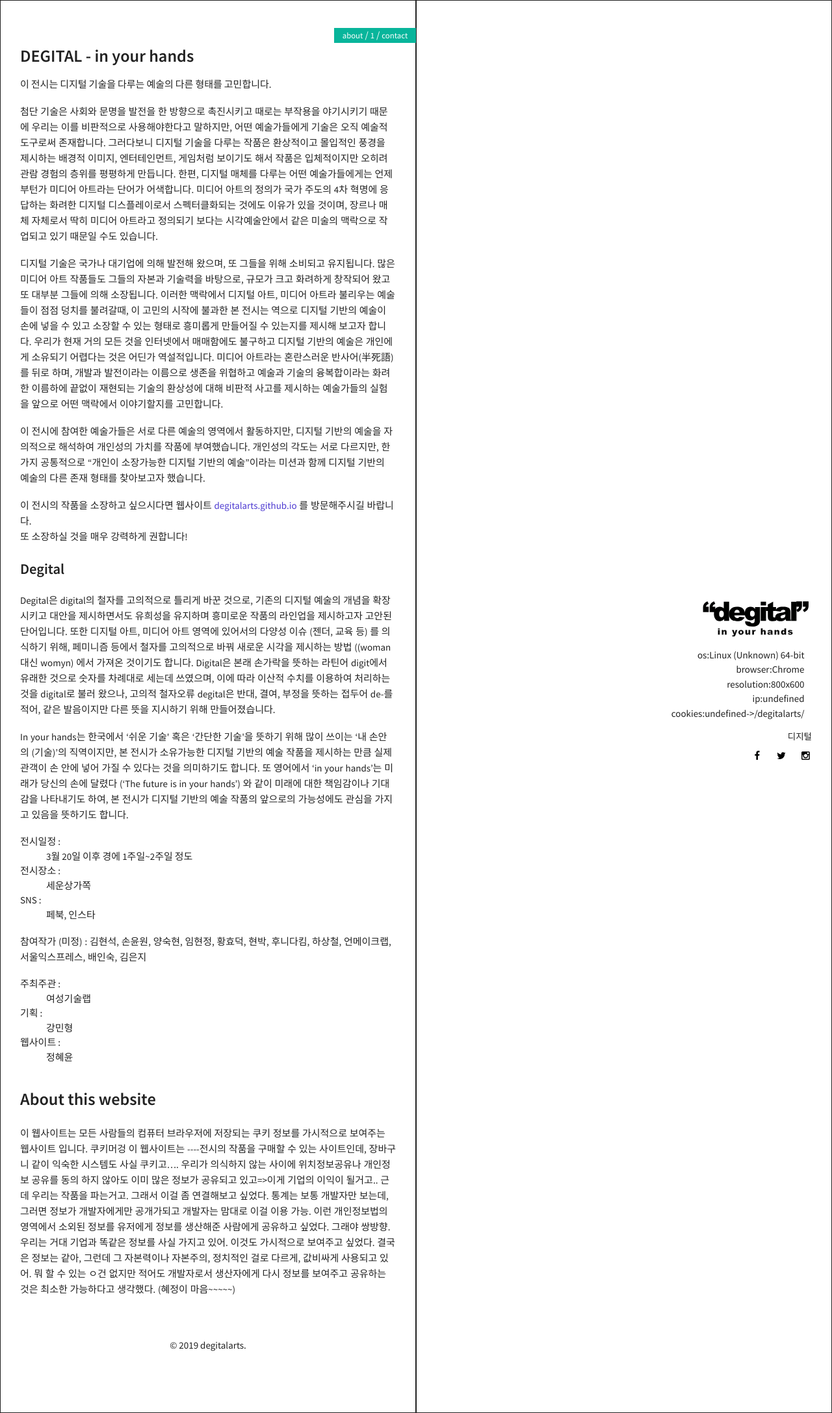
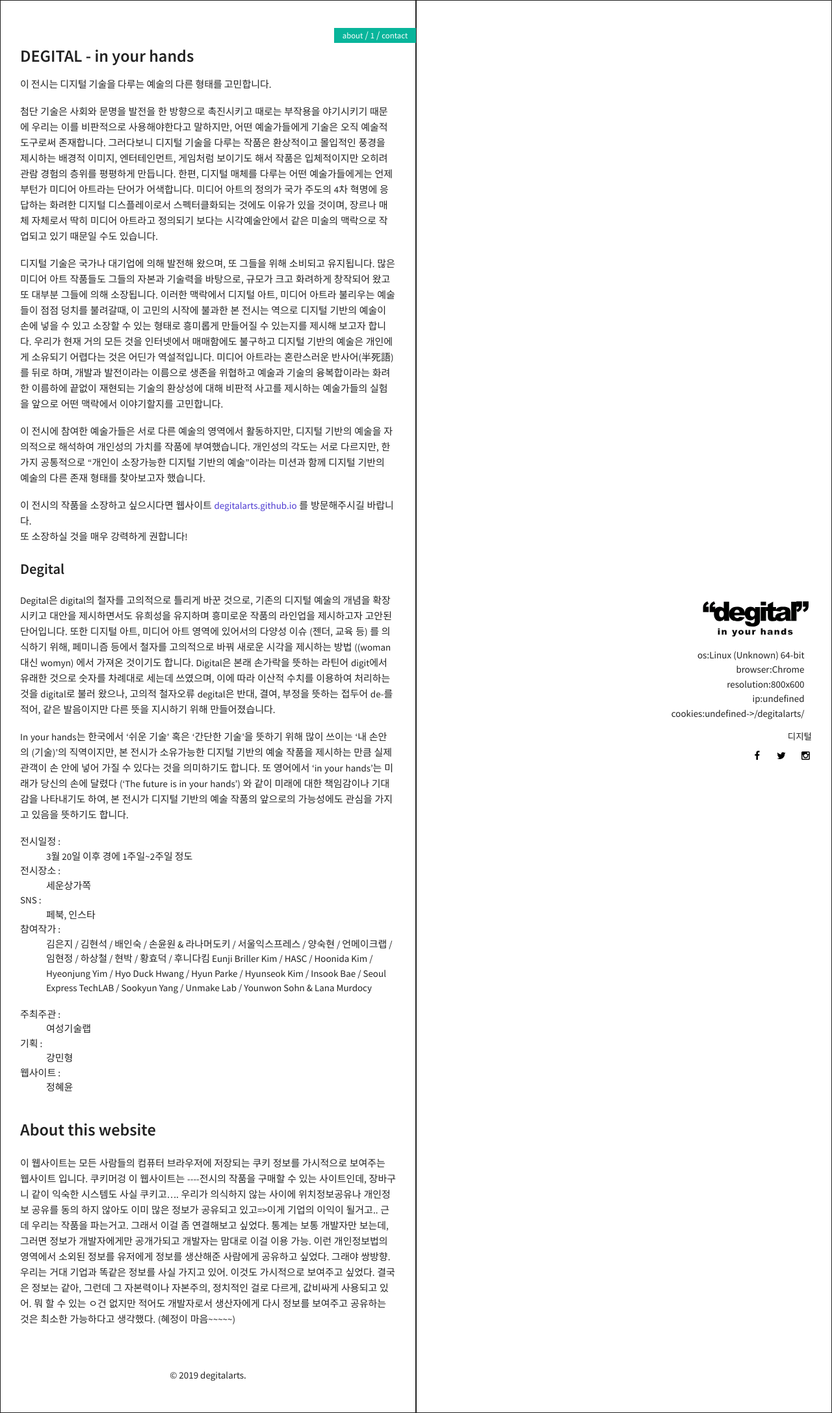
Before and after one commit to degitalarts/degitalarts, a Jekyll site: the page built from index.html, in a window 1280 px wide. Shown: the whole page at 65% size. Built offline with Jekyll 4.4.1, drawn with Linux system fonts in a browser that asks for light colours; comment, search, counter and statistics services are not loaded.

Commit message:
Update about.html

```diff
--- a/_includes/about.html
+++ b/_includes/about.html
@@ -41,10 +41,18 @@
                         <dd>
                             페북, 인스타
                         </dd>
+                        <dt>
+                            참여작가 :
+                        </dt>
+                        <dd>
+                            <span>김은지 / 김현석 / 배인숙 / 손윤원 & 라나머도키 / 서울익스프레스 / 양숙현 / 언메이크랩 / 임현정 / 하상철 / 현박 / 황효덕 / 후니다킴</span>
+                            <span>Eunji Briller Kim / HASC / Hoonida Kim / Hyeonjung Yim / Hyo Duck Hwang / Hyun Parke / Hyunseok Kim / Insook Bae / Seoul Express TechLAB / Sookyun Yang / Unmake Lab / Younwon Sohn & Lana Murdocy</span>
+                        </dd>
                     </dl>
                 </p>
 
-                <p>참여작가 (미정) : 김현석, 손윤원, 양숙현, 임현정, 황효덕, 현박, 후니다킴, 하상철, 언메이크랩, 서울익스프레스, 배인숙, 김은지</p>
+                <p>
+</p>
 
                 <p>
                     <dl>
```
